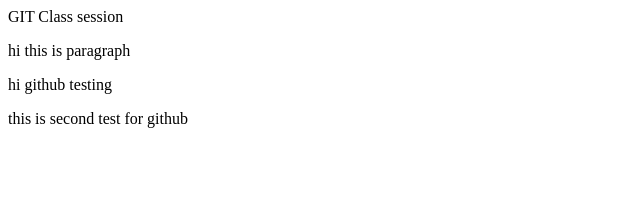
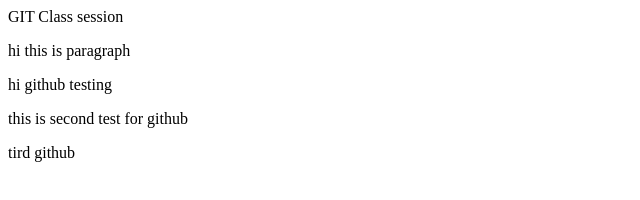
Before and after one commit to deepikagithubtest/second-project, a plain HTML site: page index.html in a window 1280 px wide. Shown: the full height of the page, 0-640 px from the left. Drawn offline with Linux system fonts and the light colour scheme.

Commit message:
third paragraph changed

```diff
--- a/index.html
+++ b/index.html
@@ -14,5 +14,6 @@
    <p>  hi this is paragraph</p>
    <p> hi github testing</p>
   <p> this is second test for github </p>
+  <p>tird github</p>
 </body>
 </html>
```
